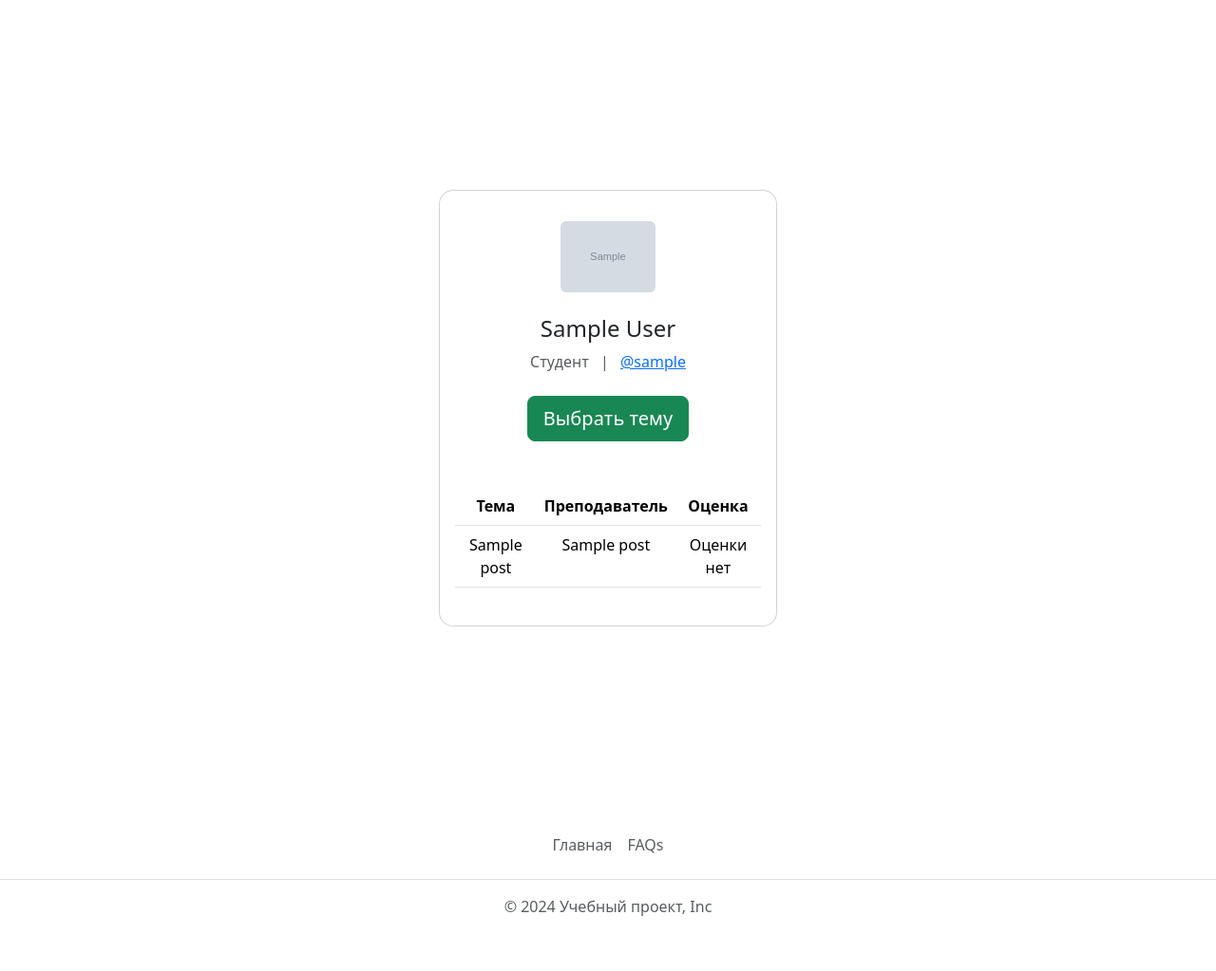
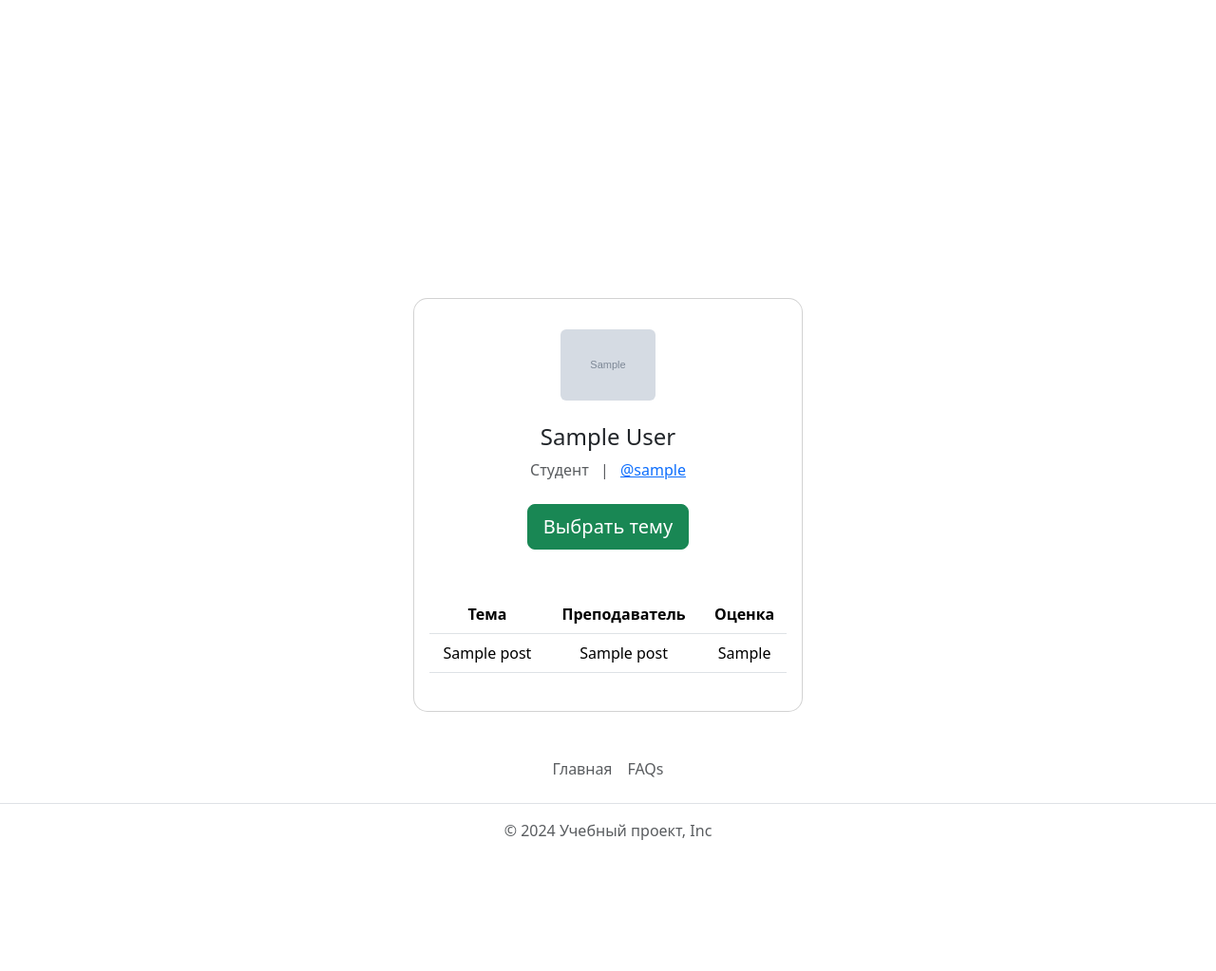
Before and after one commit to cdxy1/course-picker-flask, a Flask app: page /user/profile in a window 1280 px wide. Shown: the part 209-1232 px from the top of the page at 95% size. After the commit the page ends 1094 px from the top, so only its background shows below. Run offline with Flask 3, Linux system fonts and the light colour scheme; a user stored in the database is signed in; tables that the repository leaves empty hold one stand-in row (values such as "Sample post"); grey boxes marked "Sample" are stand-in pictures.

Commit message:
Add grade functional to profile template

```diff
--- a/app/templates/user/profile.html
+++ b/app/templates/user/profile.html
@@ -5,8 +5,6 @@
 {% endblock %}
 
 {% block profile %}
-    <section class="vh-100">
-        <div class="container py-5 h-100">
     <div class="row d-flex justify-content-center align-items-center h-100">
         <div class="col-md-12 col-xl-4">
 
@@ -30,9 +28,9 @@
                             Выбрать тему
                         </a>
                     {% else %}
-                                <a href="{{ url_for("post.choose_theme") }}" class="btn btn-success btn-rounded btn-lg"
+                        <a href="{{ url_for("post.revision") }}" class="btn btn-success btn-rounded btn-lg"
                            data-mdb-button-init data-mdb-ripple-init>
-                                    Оценить тему
+                            Оценить работу
                         </a>
                     {% endif %}
                     <div class="d-flex justify-content-between text-center mt-5 mb-2">
@@ -50,7 +48,7 @@
                                     <tr>
                                         <td>{{ post.subject }}</td>
                                         <td>{{ post.professor_name }}</td>
-                                                <td> Оценки нет</td>
+                                        <td> {{ post.grade | default('Нет оценки', true) }}</td>
                                     </tr>
                                 {% endfor %}
                                 {% else %}
@@ -66,7 +64,7 @@
                                     <tr>
                                         <td>{{ post.subject }}</td>
                                         <td>{{ post.student.name }}</td>
-                                                <td> Оценки нет</td>
+                                        <td> {{ post.grade|default('Нет оценки', true) }} </td>
                                     </tr>
                                 {% endfor %}
                             {% endif %}
```
Lines whose indentation alone changed are shown as unchanged.
